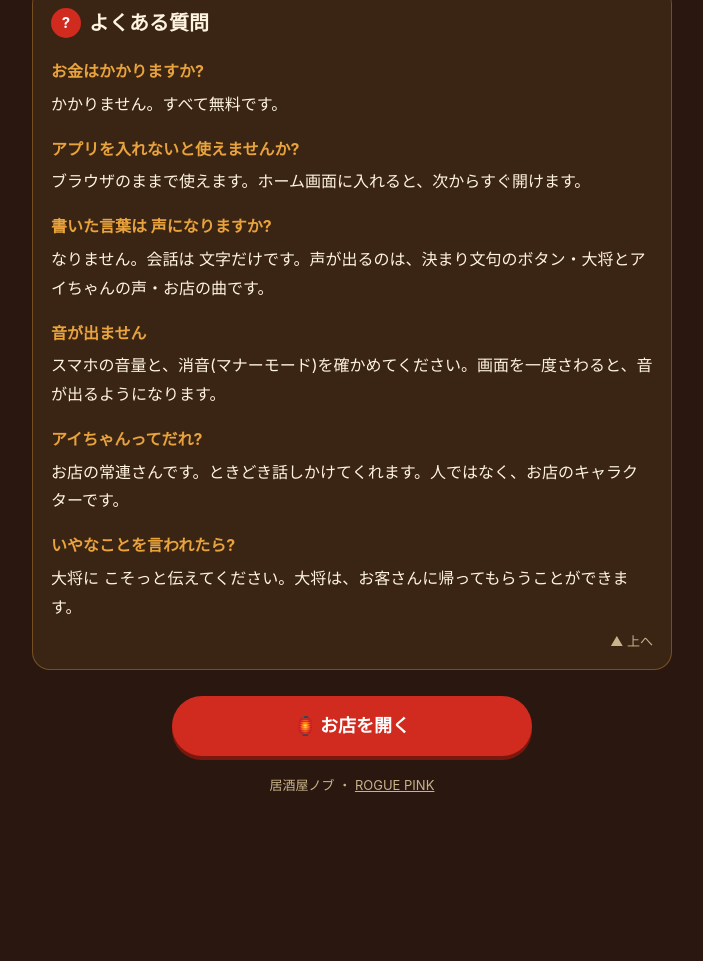
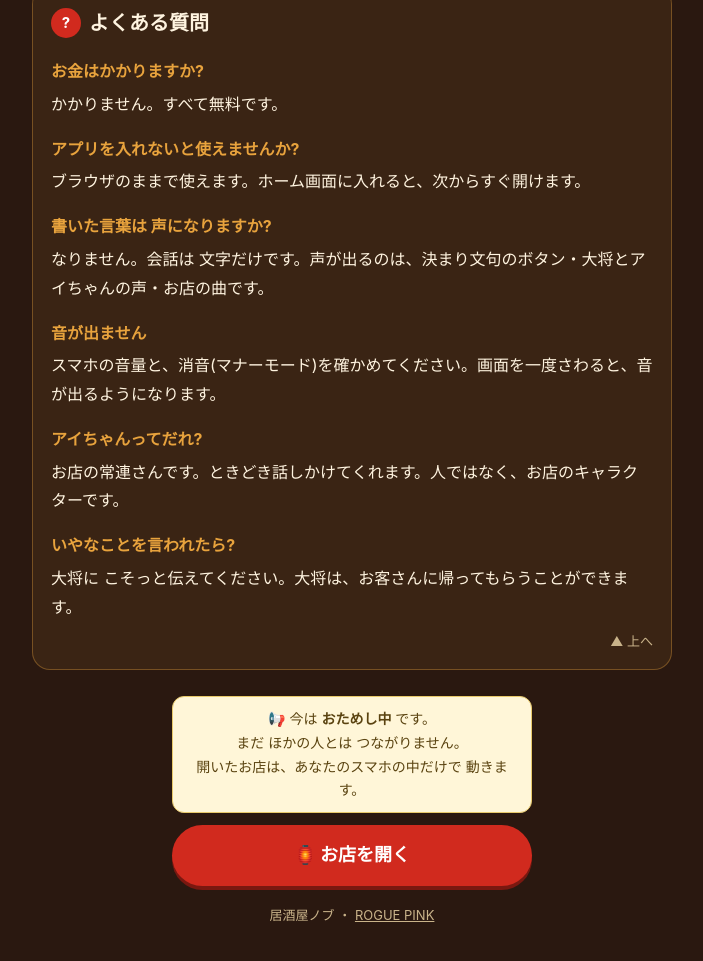
Before and after one commit to roguepink/izakaya, a plain HTML site: page guide.html in a window 1280 px wide. Shown: the part 4009-4970 px from the top of the page, without its empty margins (288-991 px from the left). Before the commit the page ends 4847 px from the top, so only its background shows below. Drawn offline with Linux system fonts and the light colour scheme.

Commit message:
説明書: お店を開くの上に「おためし中・まだつながりません」の一言
Co-Authored-By: Claude Opus 5.5 <noreply@anthropic.com>

```diff
--- a/guide.html
+++ b/guide.html
@@ -37,6 +37,9 @@
   .top { display: block; text-align: right; font-size: 13px; color: var(--mute); text-decoration: none; margin: -2px 0 8px; }
   .go { display: block; text-align: center; margin: 26px auto 8px; max-width: 360px; background: var(--red); color: #fff; font-weight: 900; font-size: 18px; text-decoration: none; border-radius: 999px; padding: 14px; box-shadow: 0 4px 0 #7a1810; }
   footer { text-align: center; color: var(--mute); font-size: 13px; margin-top: 18px; }
+  .trial { text-align: center; max-width: 360px; margin: 26px auto 0; font-size: 14px; line-height: 1.7; background: #fff6d8; border: 1px solid #e8c96a; border-radius: 12px; padding: 10px 12px; color: #5a4310; }
+  .trial + .go { margin-top: 12px; }
+  body.in-app .trial,
   body.in-app .go, body.in-app footer .hp { display: none; }
 </style>
 </head>
@@ -177,6 +180,7 @@
   <a class="top" href="#top">▲ 上へ</a>
 </section>
 
+<p class="trial">📢 今は <b>おためし中</b> です。<br>まだ ほかの人とは つながりません。<br>開いたお店は、あなたのスマホの中だけで 動きます。</p>
 <a class="go" href="./">🏮 お店を開く</a>
 <footer>居酒屋ノブ <span class="hp">・ <a href="https://www.roguepink.com/" style="color:inherit">ROGUE PINK</a></span></footer>
 </div>
```
Also changed, not shown: 1 other file.
